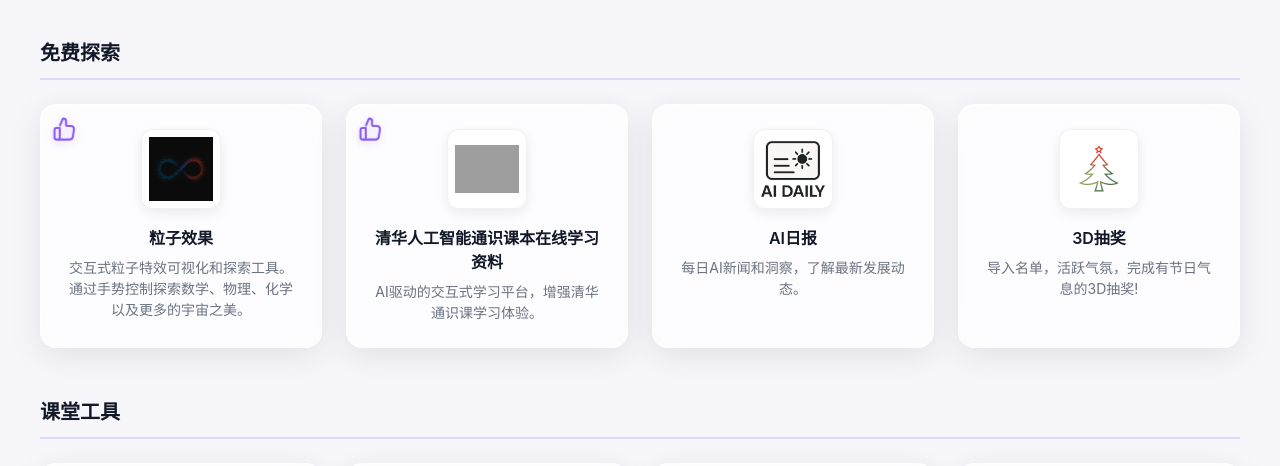
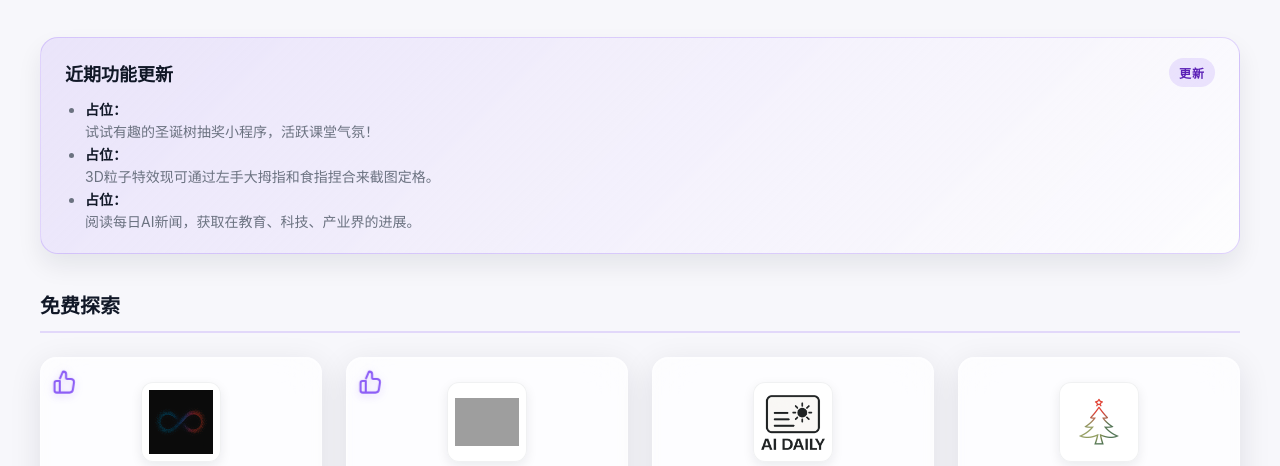
Before and after one commit to YuqingLong18/nexusindex, a website: page index.html in a window 1280 px wide. Shown: the part 75-541 px from the top of the page. Drawn offline with Linux system fonts and the light colour scheme; sample sign-in values are in the browser's storage; grey boxes are pictures that could not be loaded.

Commit message:
feature update

```diff
--- a/index.html
+++ b/index.html
@@ -137,6 +137,69 @@
 
     .section {
       margin-bottom: 48px;
+    }
+
+    .updates {
+      background: linear-gradient(135deg, rgba(139, 92, 246, .12), rgba(255, 255, 255, .7));
+      border: 1px solid rgba(139, 92, 246, .25);
+      border-radius: 18px;
+      padding: 20px 24px;
+      box-shadow: 0 12px 24px rgba(17, 24, 39, .08);
+      margin-bottom: 36px;
+      display: grid;
+      gap: 12px;
+    }
+
+    @media (prefers-color-scheme: dark) {
+      .updates {
+        background: linear-gradient(135deg, rgba(139, 92, 246, .2), rgba(17, 19, 25, .85));
+        border-color: rgba(167, 139, 250, .35);
+        box-shadow: 0 12px 24px rgba(0, 0, 0, .35);
+      }
+    }
+
+    .updates-header {
+      display: flex;
+      align-items: center;
+      justify-content: space-between;
+      gap: 12px;
+    }
+
+    .updates-title {
+      font-size: 18px;
+      font-weight: 600;
+      margin: 0;
+    }
+
+    .updates-tag {
+      font-size: 12px;
+      font-weight: 600;
+      text-transform: uppercase;
+      letter-spacing: .08em;
+      color: #5b21b6;
+      background: rgba(139, 92, 246, .15);
+      padding: 6px 10px;
+      border-radius: 999px;
+    }
+
+    @media (prefers-color-scheme: dark) {
+      .updates-tag {
+        color: #ddd6fe;
+        background: rgba(167, 139, 250, .2);
+      }
+    }
+
+    .updates-list {
+      margin: 0;
+      padding-left: 20px;
+      color: var(--muted);
+      line-height: 1.6;
+      font-size: 14px;
+    }
+
+    .updates-list strong {
+      color: var(--text);
+      font-weight: 600;
     }
 
     .section-header {
@@ -446,6 +509,39 @@
       </button>
     </header>
 
+    <section class="updates" aria-live="polite">
+      <div class="updates-header">
+        <h2 class="updates-title">
+          <span data-lang="en">Recent Feature Updates</span>
+          <span data-lang="zh">近期功能更新</span>
+        </h2>
+        <span class="updates-tag">
+          <span data-lang="en">New</span>
+          <span data-lang="zh">更新</span>
+        </span>
+      </div>
+      <ul class="updates-list">
+        <li>
+          <strong data-lang="en">Placeholder:</strong>
+          <strong data-lang="zh">占位：</strong>
+          <span data-lang="en">Try the new lucky draw featuring Christmas tree!</span>
+          <span data-lang="zh">试试有趣的圣诞树抽奖小程序，活跃课堂气氛！</span>
+        </li>
+        <li>
+          <strong data-lang="en">Placeholder:</strong>
+          <strong data-lang="zh">占位：</strong>
+          <span data-lang="en">Particle effect new features: right hand control, left hand pinches to save screenshot.</span>
+          <span data-lang="zh">3D粒子特效现可通过左手大拇指和食指捏合来截图定格。</span>
+        </li>
+        <li>
+          <strong data-lang="en">Placeholder:</strong>
+          <strong data-lang="zh">占位：</strong>
+          <span data-lang="en">Check out the AI daily news in education, AI4S, industry and more.</span>
+          <span data-lang="zh">阅读每日AI新闻，获取在教育、科技、产业界的进展。</span>
+        </li>
+      </ul>
+    </section>
+
     <main id="apps" aria-label="App links">
       <!-- Explore for Free Section -->
       <section class="section">
```
